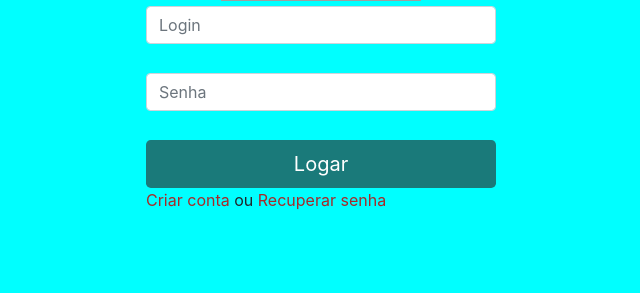
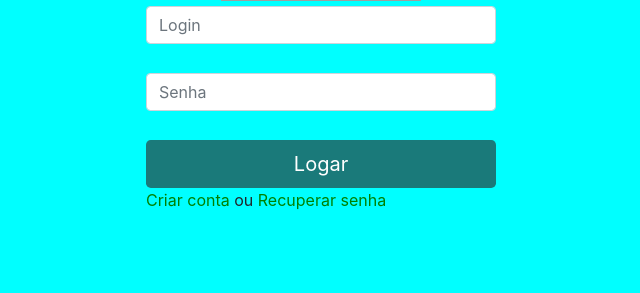
Before and after one commit to Vibraspher/locadora, a PHP site: page / in a window 1280 px wide. Shown: the part 299-592 px from the top of the page, without its empty margins (319-959 px from the left). Run offline with PHP 8.4, Linux system fonts and the light colour scheme; grey boxes are pictures that could not be loaded.

Commit message:
correcao

```diff
--- a/css/index.css
+++ b/css/index.css
@@ -32,11 +32,11 @@ button{
 }
 
 a{
-    color: brown;
+    color: green;
 }
 a:hover{
     text-decoration: none;
-    color: black;
+    color: white;
 }
 
 /* MEDIAS */
```
